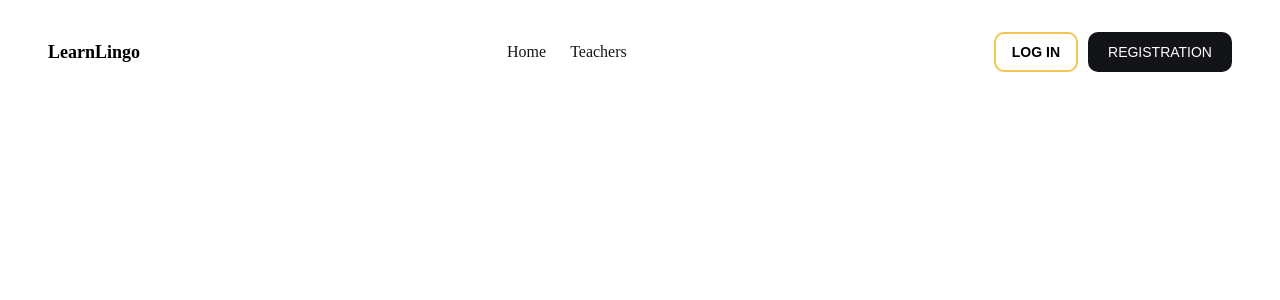
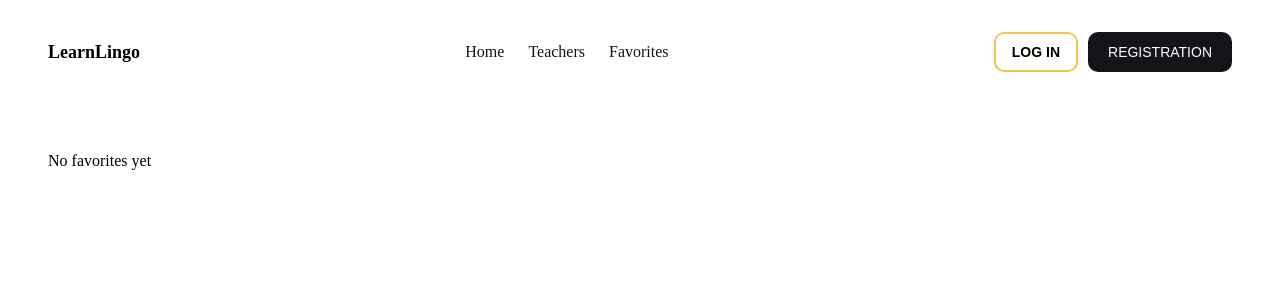
Before and after one commit to NurAleynaPektas/learn-lingo, a React (Vite) app: page /favorites in a window 1280 px wide. Shown: the top 300 px of the page. Built offline with nearby package versions, Linux system fonts and the light colour scheme.

Commit message:
TeacherPage and Favorite

```diff
--- a/src/App.jsx
+++ b/src/App.jsx
@@ -2,7 +2,7 @@ import { Routes, Route } from "react-router-dom";
 import Header from "./components/Header";
 import HomePage from "./pages/HomePage";
 import TeachersPage from "./pages/TeachersPage";
-
+import FavoritesPage from "./pages/FavoritesPage";
 function App() {
   return (
     <>
@@ -11,6 +11,7 @@ function App() {
       <Routes>
         <Route path="/" element={<HomePage />} />
         <Route path="/teachers" element={<TeachersPage />} />
+        <Route path="/favorites" element={<FavoritesPage />} />
       </Routes>
     </>
   );
--- a/src/components/Header.jsx
+++ b/src/components/Header.jsx
@@ -23,6 +23,7 @@ export default function Header() {
         <nav className={`${css.nav} ${open ? css.open : ""}`}>
           <Link to="/">Home</Link>
           <Link to="/teachers">Teachers</Link>
+          <Link to="/favorites">Favorites</Link>
 
           <div className={css.mobileActions}>
             <button className={css.login}>LOG IN</button>
--- a/src/components/TeacherCard.jsx
+++ b/src/components/TeacherCard.jsx
@@ -1,8 +1,33 @@
-import { useState } from "react";
+import { useState, useEffect } from "react";
 import css from "./TeacherCard.module.css";
 
 export default function TeacherCard({ teacher }) {
   const [fav, setFav] = useState(false);
+
+  // SAYFA AÇILINCA FAVORİYİ OKU
+  useEffect(() => {
+    const stored = JSON.parse(localStorage.getItem("favorites")) || [];
+    if (stored.includes(teacher.id)) {
+      setFav(true);
+    }
+  }, [teacher.id]);
+
+  // FAVORİ DEĞİŞİNCE STORAGE GÜNCELLE
+  const toggleFav = () => {
+    const stored = JSON.parse(localStorage.getItem("favorites")) || [];
+
+    let updated;
+
+    if (stored.includes(teacher.id)) {
+      updated = stored.filter((id) => id !== teacher.id);
+      setFav(false);
+    } else {
+      updated = [...stored, teacher.id];
+      setFav(true);
+    }
+
+    localStorage.setItem("favorites", JSON.stringify(updated));
+  };
 
   return (
     <div className={css.card}>
@@ -21,7 +46,7 @@ export default function TeacherCard({ teacher }) {
 
           <button
             className={`${css.heart} ${fav ? css.active : ""}`}
-            onClick={() => setFav(!fav)}
+            onClick={toggleFav}
           >
             ♥
           </button>
--- a/src/data/teachers.json
+++ b/src/data/teachers.json
@@ -1,5 +1,6 @@
 [
   {
+    "id": 1,
     "name": "John",
     "surname": "Doe",
     "languages": ["English"],
@@ -7,6 +8,7 @@
     "experience": "5 years experience"
   },
   {
+     "id": 2,
     "name": "Anna",
     "surname": "Smith",
     "languages": ["Spanish", "English"],
@@ -14,6 +16,7 @@
     "experience": "3 years experience"
   },
   {
+     "id": 3,
     "name": "Michael",
     "surname": "Brown",
     "languages": ["German"],
--- /dev/null
+++ b/src/pages/FavoritesPage.jsx
@@ -0,0 +1,23 @@
+import css from "./TeachersPage.module.css";
+import TeacherCard from "../components/TeacherCard";
+import teachers from "../data/teachers.json";
+
+export default function FavoritesPage() {
+  const favorites = JSON.parse(localStorage.getItem("favorites")) || [];
+
+  const favTeachers = teachers.filter((t) => favorites.includes(t.id));
+
+  return (
+    <section className={css.container}>
+      <div className={css.list}>
+        {favTeachers.length > 0 ? (
+          favTeachers.map((teacher) => (
+            <TeacherCard key={teacher.id} teacher={teacher} />
+          ))
+        ) : (
+          <p>No favorites yet</p>
+        )}
+      </div>
+    </section>
+  );
+}
--- a/src/pages/HomePage.module.css
+++ b/src/pages/HomePage.module.css
@@ -30,6 +30,7 @@
   border: none;
   background: #f4c550;
   font-weight: 600;
+  cursor: pointer;
 }
 
 .right {
```
